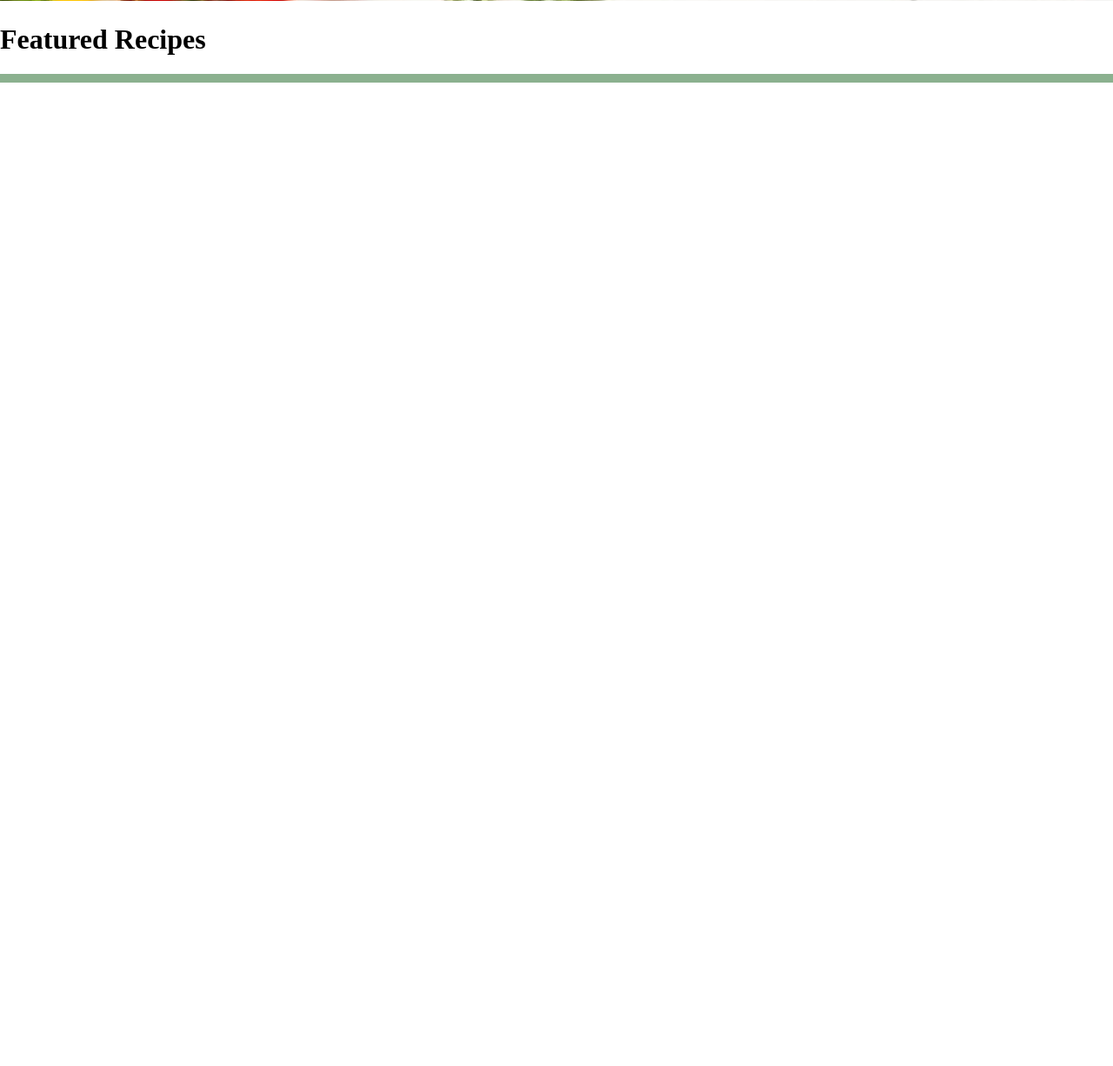
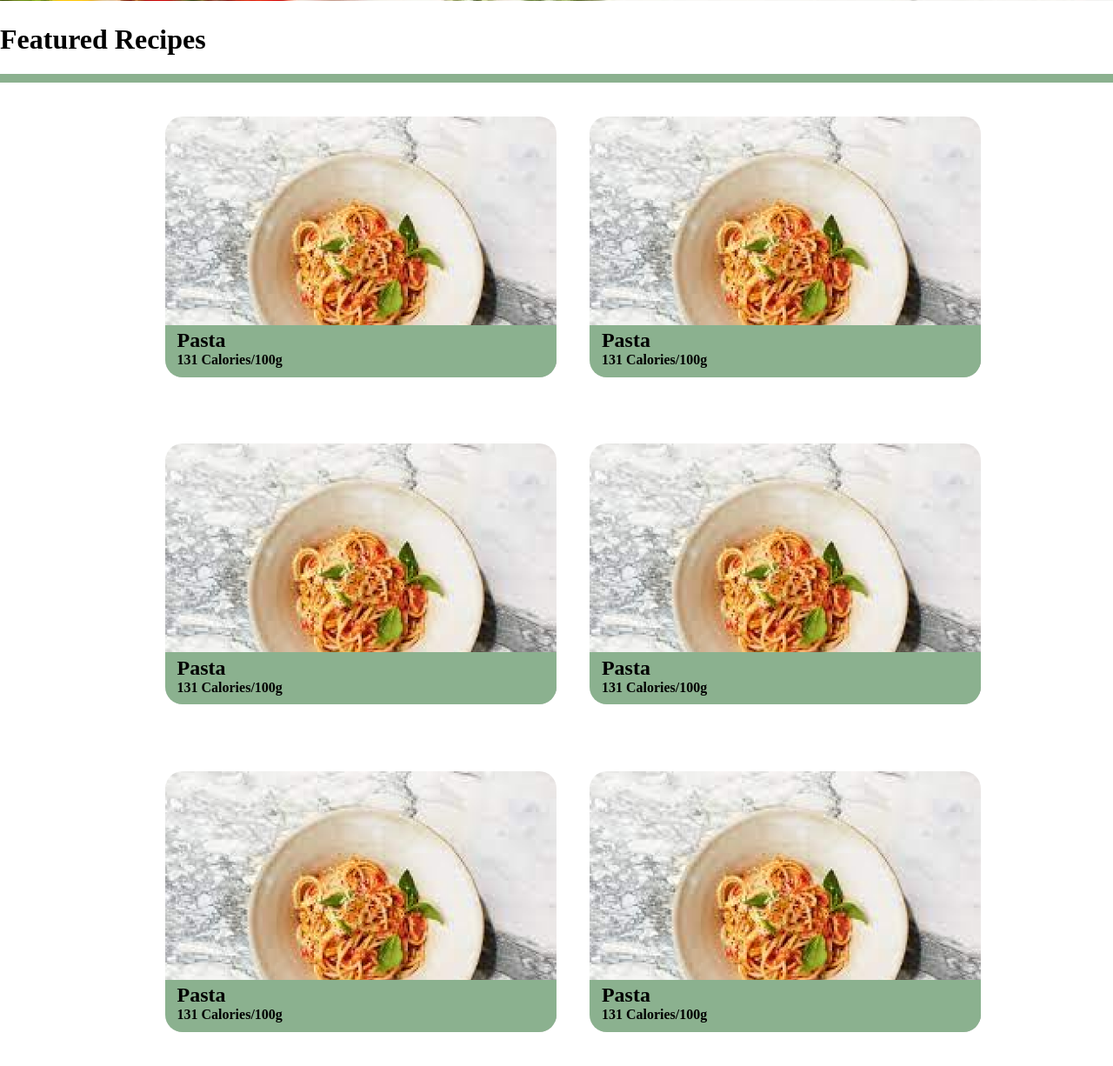
Before and after one commit to Group-Project-CP317/Weekly-Recipe-Generator, a Django app: page / in a window 1280 px wide. Shown: the part 404-1630 px from the top of the page at 87% size. Before the commit the page ends 499 px from the top, so only its background shows below. Run offline with Django 4.2, Linux system fonts and the light colour scheme.

Commit message:
added recipe card for home and recipe page

```diff
--- a/app/static/main.css
+++ b/app/static/main.css
@@ -190,6 +190,17 @@ h3 {
     width: 100%;
 }
 
+.featured {
+    display: flex;
+    flex-direction: row;
+    flex-wrap: wrap;
+    justify-content: center;
+}
+
+.featured-recipe{
+    margin: 3% 0 3% 3%;
+    width: 450px;
+}
 
 /* Recipe Page */
 
@@ -220,9 +231,14 @@ h3 {
     flex-direction: row;
 }
 
+.box-middle {
+    text-align: center;
+}
+
 .recipe-steps {
     width: 500px;
     min-height: 700px;
+    padding: 0 5% 0 5%;
     height: fit-content;
     border-radius: 20px;
     background-color:#8BB18F;
@@ -231,6 +247,7 @@ h3 {
 .recipe-ingredients {
     width: 500px;
     min-height: 700px;
+    padding: 0 5% 0 5%;
     height: fit-content;
     border-radius: 20px;
     background-color:#8BB18F;
--- /dev/null
+++ b/app/templates/components/recipe-card.html
@@ -0,0 +1,8 @@
+{% load static %}
+
+<div class="{{ class }}">
+    <div class="recipe--bottom">
+        <h1 class="recipe-title">Pasta</h1>
+        <h1 class="recipe-info">131 Calories/100g</h1>
+    </div>
+</div>
--- a/app/templates/home.html
+++ b/app/templates/home.html
@@ -7,9 +7,30 @@
 <!-- Homepage Content -->
 {% block content %}
 
-<img src="{% static 'images/homepagebg5.jpg' %}" alt="My image" class="home-banner">
+    <img src="{% static 'images/homepagebg5.jpg' %}" alt="My image" class="home-banner">
 
-<h1>Featured Recipes</h1>
-<div class="greenStrip"></div>
+    <h1>Featured Recipes</h1>
+    <div class="greenStrip"></div>
+
+    <div class="featured">
+        {% with class='recipe featured-recipe' %}
+            {% include "components/recipe-card.html"  %}
+        {% endwith %}
+        {% with class='recipe featured-recipe' %}
+            {% include "components/recipe-card.html"  %}
+        {% endwith %}
+        {% with class='recipe featured-recipe' %}
+            {% include "components/recipe-card.html"  %}
+        {% endwith %}
+        {% with class='recipe featured-recipe' %}
+            {% include "components/recipe-card.html"  %}
+        {% endwith %}
+        {% with class='recipe featured-recipe' %}
+            {% include "components/recipe-card.html"  %}
+        {% endwith %}
+        {% with class='recipe featured-recipe' %}
+            {% include "components/recipe-card.html"  %}
+        {% endwith %}
+    </div>
 
 {% endblock content %}
```
Also changed, not shown: app/templates/recipe.html (+13 -8 lines).
